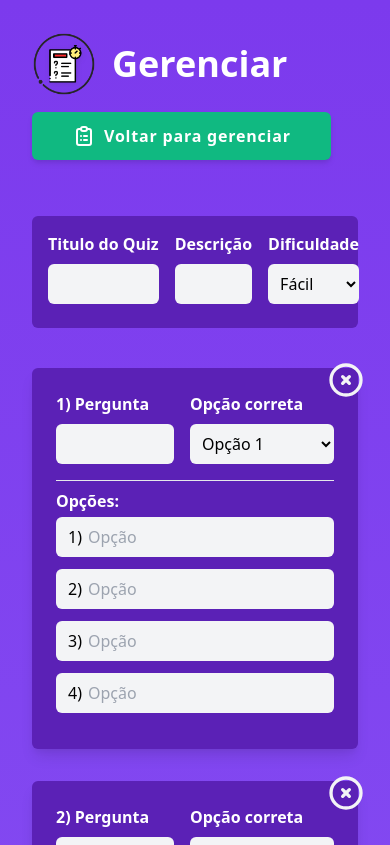
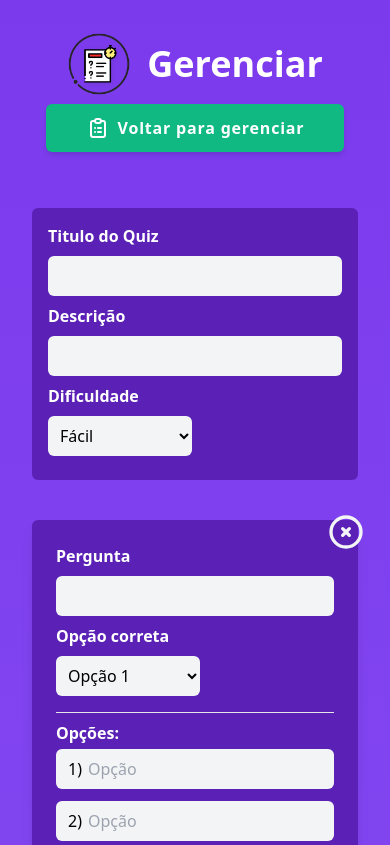
Before and after one commit to YuriPerro/Yuri_Lucas, a React (Vite) app in the folder app/: page /create-quiz in a window 390 px wide. Shown: the top 845 px of the page. Built offline with nearby package versions, Linux system fonts and the light colour scheme.

Commit message:
Ajusta detalhes de responsividade e layout

```diff
--- a/app/src/pages/CreateQuiz.jsx
+++ b/app/src/pages/CreateQuiz.jsx
@@ -61,8 +61,8 @@ const CreateQuiz = () => {
 
   return (
     <div className="flex flex-col w-full max-w-7xl min-h-screen p-8 bg-gradient-to-b from-purple-600 to-purple-500">
-      <header className="flex flex-wrap  justify-between items-center mb-14">
-        <h1 className="text-4xl font-bold flex items-center gap-4 mb-4 sm:mb-0">
+      <header className="flex flex-col gap-2 sm:flex-row justify-center sm:justify-between items-center mb-14">
+        <h1 className="text-4xl font-bold flex items-center gap-4 sm:mb-0">
           <img src={logo} alt="logo" className="w-16" /> Gerenciar
         </h1>
 
@@ -74,8 +74,8 @@ const CreateQuiz = () => {
         </div>
       </header>
 
-      <form onSubmit={handleSubmit} className="flex-1 w-full transition-all">
-        <section className="transition-all flex gap-4 mb-10 rounded-md p-4 bg-purple-800">
+      <form onSubmit={handleSubmit} className="flex-1 w-full">
+        <section className="flex mb-10 flex-col sm:flex-row sm:gap-4  rounded-md p-4 bg-purple-800">
           <div className="flex-1 flex flex-col">
             <Label htmlFor="titleQuiz">Titulo do Quiz</Label>
             <Input
@@ -115,11 +115,11 @@ const CreateQuiz = () => {
           </div>
         </section>
 
-        <section className="transition-all grid grid-cols-1 sm:grid-cols-2 gap-8 mb-4">
+        <section className="grid grid-cols-1 lg:grid-cols-2 gap-8 mb-4">
           {questionsForm.map((question, indexQuestion) => (
             <div
               key={"question" + indexQuestion}
-              className="transition-all flex flex-col relative bg-purple-800 shadow-lg rounded-md p-6">
+              className="flex flex-col relative bg-purple-800 shadow-lg rounded-md p-6">
               <button
                 type="button"
                 className="absolute -top-2 right-0 text-gray-100 transform translate-x-2 focus:outline-none"
@@ -128,15 +128,12 @@ const CreateQuiz = () => {
                 <XCircleIcon className="w-10" />
               </button>
 
-              <div className="flex gap-4">
+              <div className="flex flex-col sm:flex-row sm:gap-4">
                 <div className="flex-1 flex flex-col">
-                  <Label htmlFor={"titleQuestion" + indexQuestion}>
-                    {indexQuestion + 1 + ")"} Pergunta
-                  </Label>
+                  <Label htmlFor={"titleQuestion" + indexQuestion}>Pergunta</Label>
                   <Input
                     id={"titleQuestion" + indexQuestion}
                     name="title"
-                    className="mb-4"
                     required
                     value={question.title}
                     onChange={(e) => handleQuestionFormChange(e, indexQuestion)}
@@ -163,7 +160,7 @@ const CreateQuiz = () => {
                 </div>
               </div>
 
-              <hr className="mb-2" />
+              <hr className="my-2" />
               <span className="mb-1 font-bold">Opções:</span>
               {question.options.map((option, indexOption) => (
                 <div
@@ -189,7 +186,7 @@ const CreateQuiz = () => {
             type="button"
             className="bg-purple-800 shadow-lg rounded-md p-6 focus:outline-none"
             onClick={addNewQuestion}>
-            <div className="border-4 rounded-md border-dotted w-full h-full flex flex-col items-center justify-center">
+            <div className="border-4 p-8 rounded-md border-dotted w-full h-full flex flex-col items-center justify-center">
               <span className="text-2xl">Adicionar nova pergunta</span>
               <PlusIcon className="w-64" />
             </div>
--- a/app/src/pages/Dashboard.jsx
+++ b/app/src/pages/Dashboard.jsx
@@ -12,8 +12,8 @@ const Dashboard = () => {
 
   return (
     <div className="flex flex-col w-full min-h-screen p-8 bg-gradient-to-b from-purple-600 to-purple-500">
-      <header className="flex flex-wrap  justify-between items-center mb-14">
-        <h1 className="text-4xl font-bold flex items-center gap-4 mb-4 sm:mb-0">
+      <header className="flex flex-col gap-2 sm:flex-row justify-center sm:justify-between items-center mb-14">
+        <h1 className="text-4xl font-bold flex items-center gap-4 sm:mb-0">
           <img src={logo} alt="logo" className="w-16" /> Gerenciar
         </h1>
 
--- a/app/src/pages/Home.jsx
+++ b/app/src/pages/Home.jsx
@@ -12,7 +12,7 @@ function Home() {
 
   return (
     <div className="flex flex-col min-h-screen w-full p-8 bg-gradient-to-b from-purple-600 to-purple-500">
-      <header className="flex justify-between items-center mb-14">
+      <header className="flex flex-col gap-2 sm:flex-row justify-center sm:justify-between items-center mb-14">
         <h1 className="text-4xl font-bold flex items-center gap-4">
           <img src={logo} alt="logo" className="w-16" /> Início
         </h1>
```
